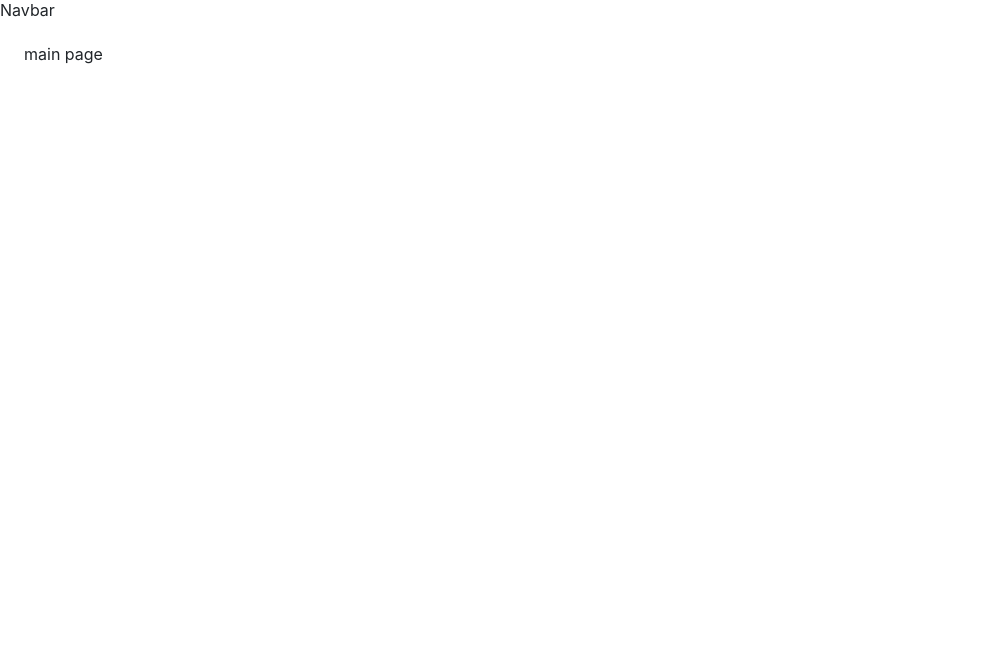
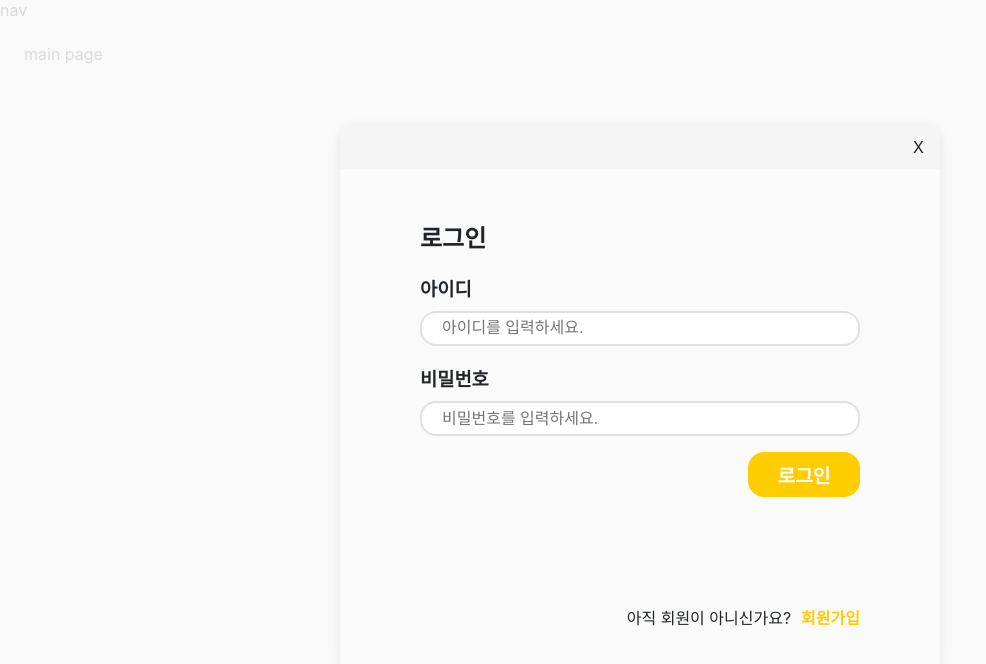
Before and after one commit to Golden-bung-eoppang/Golden-bung-eoppang, a React (Create React App) app in the folder react_simwha_test/: page / in a window 1280 px wide. Shown: the top 664 px of the page, without its empty margins (0-986 px from the left). Built offline with nearby package versions, Linux system fonts and the light colour scheme.

Commit message:
feat, implement sign modal (doing)

```diff
--- a/react_simwha_test/db.json
+++ b/react_simwha_test/db.json
@@ -5,6 +5,21 @@
       "id": "user1",
       "password": "password1",
       "username": "username1"
+    },
+    {
+      "id": "gg",
+      "password": "gg",
+      "username": "gg"
+    },
+    {
+      "id": "gggg",
+      "password": "gg",
+      "username": "gg"
+    },
+    {
+      "id": "jjj",
+      "password": "kkk",
+      "username": "kkk"
     }
   ],
   "posts": [
--- a/react_simwha_test/src/components/Header.jsx
+++ b/react_simwha_test/src/components/Header.jsx
@@ -1,8 +1,15 @@
-import React from "react";
+import React, { useState } from "react";
 import styled from "styled-components";
+import HomeSignModal from "./home/HomeSignModal";
 
 const Header = () => {
-  return <>Navbar</>;
+  const [isModal, setIsModal] = useState(true);
+  return (
+    <>
+      nav
+      {isModal && <HomeSignModal />}
+    </>
+  );
 };
 
 export default Header;
--- /dev/null
+++ b/react_simwha_test/src/components/home/HomeSignInput.jsx
@@ -0,0 +1,18 @@
+import React from "react";
+import styled from "styled-components";
+
+const HomeSignInput = ({ value, setValue, placeholder, type = "text" }) => {
+  return <Block value={value} type={type} onChange={({ target: { value } }) => setValue(value)} placeholder={placeholder} />;
+};
+
+const Block = styled.input`
+  padding: 0px 20px;
+  width: 100%;
+  height: 35px;
+  outline: none;
+  border: 2px solid #e1e1e1;
+  border-radius: 16px;
+  font-size: 1rem;
+`;
+
+export default HomeSignInput;
--- /dev/null
+++ b/react_simwha_test/src/components/home/HomeSignModal.jsx
@@ -0,0 +1,38 @@
+import React from "react";
+import styled from "styled-components";
+import HomeSignModalBody from "./HomeSignModalBody";
+import HomeSignModalHeader from "./HomeSignModalHeader";
+
+const HomeSignModal = () => {
+  return (
+    <Background>
+      <Container>
+        <HomeSignModalHeader />
+        <HomeSignModalBody />
+      </Container>
+    </Background>
+  );
+};
+
+const Background = styled.div`
+  position: fixed;
+  z-index: 10;
+  top: 0px;
+  left: 0px;
+  width: 100vw;
+  height: 100vh;
+  display: flex;
+  justify-content: center;
+  align-items: center;
+  background-color: rgba(249, 249, 249, 0.85);
+`;
+const Container = styled.div`
+  width: 600px;
+  height: 550px;
+  animation: 0.4s ease-in-out;
+  box-shadow: rgb(0 0 0 / 9%) 0px 2px 12px 0px;
+  display: flex;
+  flex-direction: column;
+  border-radius: 15px;
+`;
+export default HomeSignModal;
--- /dev/null
+++ b/react_simwha_test/src/components/home/HomeSignModalBody.jsx
@@ -0,0 +1,109 @@
+import React, { useState } from "react";
+import { useDispatch, useSelector } from "react-redux";
+import styled from "styled-components";
+import { signInUserThunk, signUpUserThunk } from "../../redux/modules/userSlice";
+import HomeSignInput from "./HomeSignInput";
+
+const HomeSignModalBody = () => {
+  const dispatch = useDispatch();
+  const [status, setStatus] = useState("로그인");
+  const [id, setId] = useState("");
+  const [password, setPassword] = useState("");
+  const [username, setUsername] = useState("");
+  const user = useSelector((state) => state.user);
+
+  if (user.error) {
+    alert(user.error);
+  }
+
+  const handleClick = () => {
+    if (!id || !password) {
+      return alert("모든 값을 입력해주세요");
+    }
+    if (status === "회원가입" && !username) {
+      return alert("이름을 입력해주세요");
+    }
+
+    if (status === "로그인") {
+      dispatch(signInUserThunk({ id, password }));
+    } else {
+      dispatch(signUpUserThunk({ id, password, username }));
+    }
+  };
+
+  return (
+    <Container>
+      <Body>
+        <h2>{status}</h2>
+        <Wrapper>
+          <Title>아이디</Title>
+          <HomeSignInput value={id} setValue={setId} placeholder="아이디를 입력하세요." />
+        </Wrapper>
+        <Wrapper>
+          <Title>비밀번호</Title>
+          <HomeSignInput value={password} type="password" setValue={setPassword} placeholder="비밀번호를 입력하세요." />
+        </Wrapper>
+        {status === "회원가입" && (
+          <Wrapper>
+            <Title>이름</Title>
+            <HomeSignInput value={username} setValue={setUsername} placeholder="이름을 입력하세요." />
+          </Wrapper>
+        )}
+        <ButtonWrapper>
+          <Button onClick={() => handleClick()}>{status}</Button>
+        </ButtonWrapper>
+      </Body>
+      <Footer>
+        <p>{status === "로그인" ? "아직 회원이 아니신가요?" : "계정이 이미 있으신가요?"}</p>
+        <span onClick={() => setStatus(status === "로그인" ? "회원가입" : "로그인")}>{status === "로그인" ? "회원가입" : "로그인"}</span>
+      </Footer>
+    </Container>
+  );
+};
+
+const Container = styled.div`
+  width: 100%;
+  height: 100%;
+  padding: 30px 80px;
+  display: flex;
+  flex-direction: column;
+`;
+const Body = styled.div`
+  flex: 1;
+`;
+const Wrapper = styled.div`
+  margin-bottom: 16px;
+`;
+const Title = styled.h3`
+  margin-bottom: 10px;
+`;
+const ButtonWrapper = styled.div`
+  display: flex;
+  justify-content: flex-end;
+  height: 45px;
+`;
+const Button = styled.button`
+  background-color: #ffcd00;
+  color: white;
+  font-size: 1.2rem;
+  font-weight: bold;
+  outline: none;
+  border: none;
+  border-radius: 16px;
+  width: 7rem;
+  height: 100%;
+  cursor: pointer;
+`;
+const Footer = styled.div`
+  display: flex;
+  justify-content: flex-end;
+  align-items: center;
+  span {
+    margin-left: 10px;
+    color: #ffcd00;
+    font-weight: bold;
+    cursor: pointer;
+  }
+`;
+
+export default HomeSignModalBody;
--- /dev/null
+++ b/react_simwha_test/src/components/home/HomeSignModalHeader.jsx
@@ -0,0 +1,24 @@
+import styled from "styled-components";
+
+const HomeSignModalHeader = () => {
+  return (
+    <Container>
+      <CancelButton>X</CancelButton>
+    </Container>
+  );
+};
+
+const Container = styled.div`
+  background: #f5f5f5;
+  padding: 0 1rem;
+  display: flex;
+  justify-content: flex-end;
+  align-items: center;
+  border-radius: 8px 8px 0 0;
+  height: 3rem;
+`;
+const CancelButton = styled.div`
+  cursor: pointer;
+`;
+
+export default HomeSignModalHeader;
--- a/react_simwha_test/src/redux/config/configStore.js
+++ b/react_simwha_test/src/redux/config/configStore.js
@@ -1,7 +1,8 @@
 import { configureStore } from "@reduxjs/toolkit";
+import user from "../modules/userSlice";
 
 const store = configureStore({
-  reducer: {},
+  reducer: { user },
 });
 
 export default store;
--- /dev/null
+++ b/react_simwha_test/src/redux/modules/userSlice.js
@@ -0,0 +1,67 @@
+import { createSlice, createAsyncThunk } from "@reduxjs/toolkit";
+import axios from "axios";
+
+export const signUpUserThunk = createAsyncThunk("user/signUpUser", async ({ id, password, username }, thunkAPI) => {
+  try {
+    const { data } = await axios.get(`http://localhost:3001/users?id=${id}`);
+    if (data.length !== 0) {
+      return thunkAPI.rejectWithValue("이미 사용중인 아이디입니다.");
+    }
+    const res = await axios.post(`http://localhost:3001/users`, { id, password, username });
+    console.log(res);
+    return thunkAPI.fulfillWithValue(res);
+  } catch (err) {
+    return thunkAPI.rejectWithValue(err.code);
+  }
+});
+
+export const signInUserThunk = createAsyncThunk("user/signInUser", async ({ id, password }, thunkAPI) => {
+  try {
+    const { data } = await axios.get(`http://localhost:3001/users?id=${id}&password=${password}`);
+    return thunkAPI.fulfillWithValue(data);
+  } catch (err) {
+    return thunkAPI.rejectWithValue(err.code);
+  }
+});
+
+const initialState = {
+  user: null,
+  error: null,
+  isLoading: false,
+};
+
+export const userSlice = createSlice({
+  name: "todos",
+  initialState,
+  reducers: {
+    signOutUser: (state) => {
+      state.user = null;
+    },
+  },
+  extraReducers: {
+    [signUpUserThunk.fulfilled]: (state) => {
+      state.isLoading = false;
+    },
+    [signUpUserThunk.rejected]: (state, action) => {
+      state.isLoading = false;
+      state.error = action.payload;
+    },
+    [signUpUserThunk.pending]: (state) => {
+      state.isLoading = true;
+    },
+    [signInUserThunk.fulfilled]: (state, action) => {
+      state.isLoading = false;
+      state.user = action.payload;
+    },
+    [signInUserThunk.pending]: (state) => {
+      state.isLoading = true;
+    },
+    [signInUserThunk.rejected]: (state, action) => {
+      state.isLoading = false;
+      state.error = action.payload;
+    },
+  },
+});
+
+export const { signOutUser } = userSlice.actions;
+export default userSlice.reducer;
```
